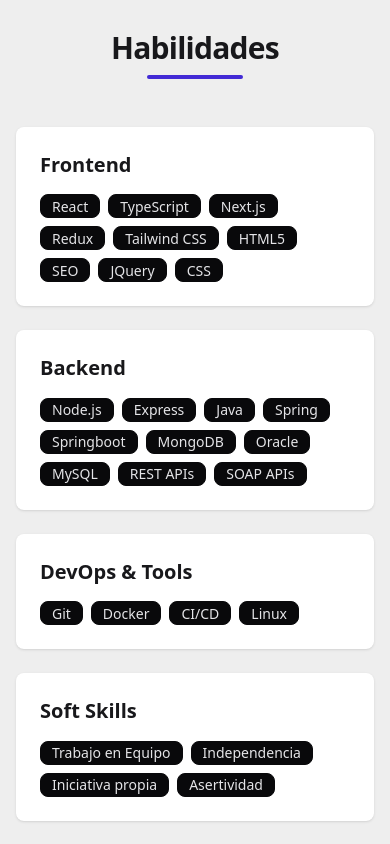
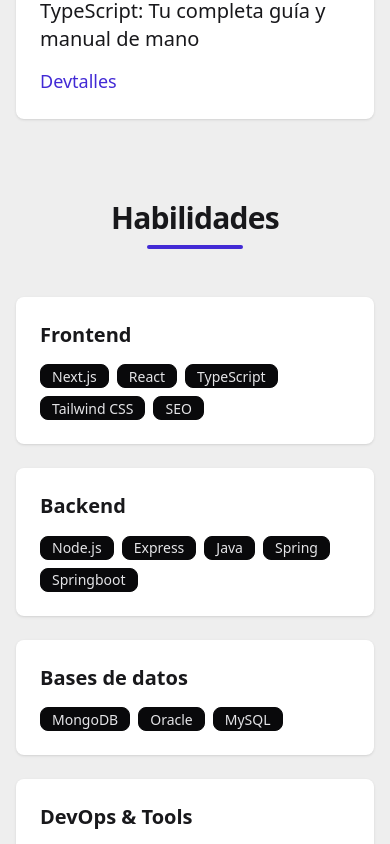
Before and after one commit to devtechmarc/cv-page, a React (Vite) app: page / in a window 390 px wide. Shown: the part 4780-5624 px from the top of the page. Built offline with nearby package versions, Linux system fonts and the light colour scheme.

Commit message:
feat: update CV file and enhance Skills and Education sections

```diff
--- a/src/components/buttons/CVButton.tsx
+++ b/src/components/buttons/CVButton.tsx
@@ -1,6 +1,6 @@
 
 export const CVButton = () => {
-  const cvUrl = `https://devtechmarc.github.io/cv-page/CV-Marc-3.pdf`
+  const cvUrl = `https://devtechmarc.github.io/cv-page/CV-Marc.pdf`
 
   return (
     <a
--- a/src/sections/Education.tsx
+++ b/src/sections/Education.tsx
@@ -31,6 +31,10 @@
         },
         {
             name: 'GIT + Github: Todo un sistema de control de versiones',
+            enterprise: 'Devtalles'
+        },
+        {
+            name: 'Docker - Guía práctica de uso para desarrolladores',
             enterprise: 'Devtalles'
         },
         {
--- a/src/sections/Skills.tsx
+++ b/src/sections/Skills.tsx
@@ -5,19 +5,23 @@
   const skillCategories = [
     {
       title: "Frontend",
-      skills: ["React", "TypeScript", "Next.js", "Redux", "Tailwind CSS", "HTML5", "SEO", "JQuery", "CSS"],
+      skills: ["Next.js", "React", "TypeScript", "Tailwind CSS", "SEO"],
     },
     {
       title: "Backend",
-      skills: ["Node.js", "Express", "Java", "Spring", "Springboot", "MongoDB", "Oracle", "MySQL", "REST APIs", "SOAP APIs"],
+      skills: ["Node.js", "Express", "Java", "Spring", "Springboot"],
+    },
+    {
+      title: "Bases de datos",
+      skills: ["MongoDB", "Oracle", "MySQL"],
     },
     {
       title: "DevOps & Tools",
-      skills: ["Git", "Docker", "CI/CD", "Linux"],
+      skills: ["Git", "Docker", "Linux", "AWS"],
     },
     {
       title: "Soft Skills",
-      skills: ["Trabajo en Equipo", "Independencia", "Iniciativa propia", "Asertividad"],
+      skills: ["Trabajo en Equipo", "Independencia", "Iniciativa propia", "Asertividad", "Mejora continua"],
     },
   ];
 
@@ -30,15 +34,16 @@
           </Heading>
         </div>
 
-        <div className="grid md:grid-cols-2 place-items-center gap-6">
+        <div className="grid md:grid-cols-2 items-stretch gap-6">
           {skillCategories.map(({skills, title}) => (
-            <Card key={title} header={{ variant: "h3", title, underlined : false}}
+            <Card
+              key={title}
+              className="h-full"
+              header={{ variant: "h3", title, underlined: false }}
             >
-              <div className="flex flex-wrap gap-2">
+              <div className="flex flex-wrap content-start gap-2 h-full">
                 {skills.map((skill) => (
-                  <span
-                    className="badge badge-neutral"
-                  >
+                  <span key={skill} className="badge badge-neutral">
                     {skill}
                   </span>
                 ))}
```
Also changed, not shown: 2 other files (tests, documents, lock files or other folders).
